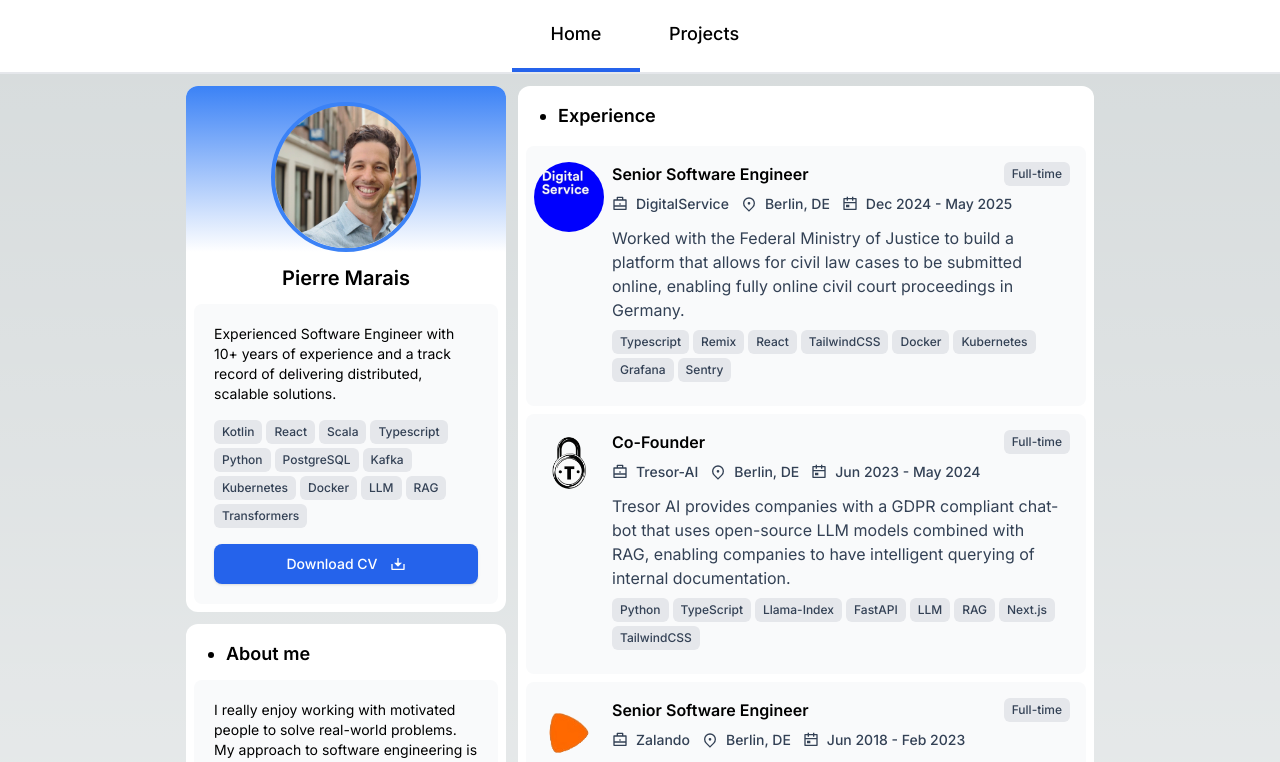
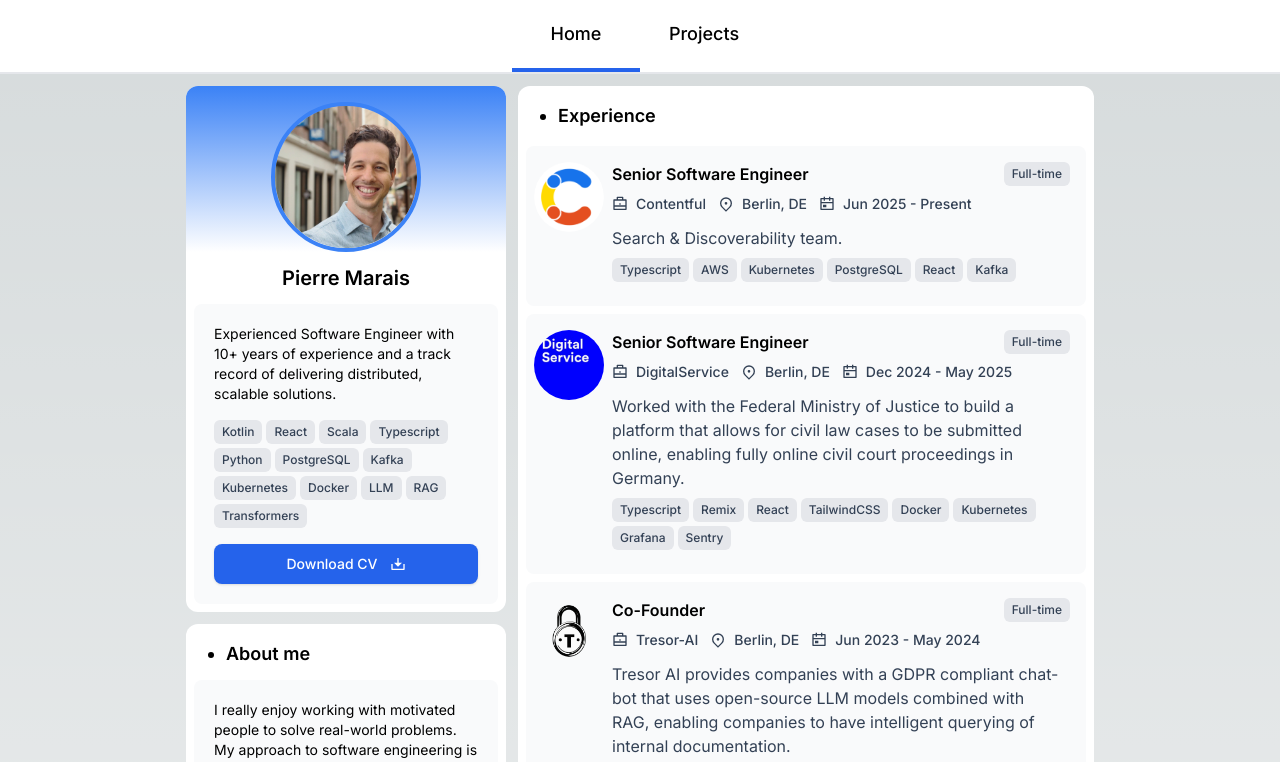
Before and after one commit to Deeds67/portfolio, a Next.js app: page / in a window 1280 px wide. Shown: the top 762 px of the page. Built offline with nearby package versions, Linux system fonts and the light colour scheme.

Commit message:
Added Contentful

```diff
--- a/src/components/ui/Experience/index.tsx
+++ b/src/components/ui/Experience/index.tsx
@@ -2,6 +2,18 @@
 import Tags from "../Tags"
 
 const experiences = [
+    {
+        role: "Senior Software Engineer",
+        company: "Contentful",
+        location: "Berlin, DE",
+        workload: "Full-time",
+        from: "Jun 2025",
+        to: "Present",
+        description: "Search & Discoverability team.",
+        logo: "/contentful_logo.png",
+        url: "https://www.contentful.com",
+        tags: ["Typescript", "AWS", "Kubernetes", "PostgreSQL", "React", "Kafka"],
+    },
     {
         role: "Senior Software Engineer",
         company: "DigitalService",
```
Also changed, not shown: public/contentful_logo.png (added).
